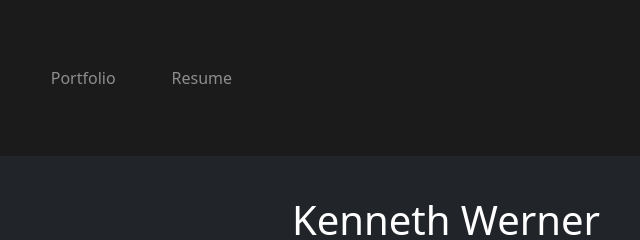
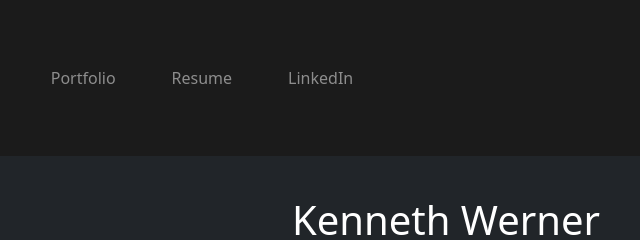
Before and after one commit to AustinJacobz/portfolio, a plain HTML site: page index.html in a window 1280 px wide. Shown: the top 240 px of the page, 194-834 px from the left. Drawn offline with nearby package versions, Linux system fonts and the light colour scheme.

Commit message:
updated.

```diff
--- a/index.html
+++ b/index.html
@@ -24,6 +24,9 @@
                       </li>
                       <li class="nav-item">
                         <a class="nav-link text-white-50" href="Kenneth Werner.docx">Resume</a>
+                      </li>
+                      <li class="nav-item">
+                        <a class="nav-link text-white-50" href="https://www.linkedin.com/in/kenny-werner-20b8a91b7/">LinkedIn</a>
                       </li>
                     </ul>
                   </div>
```
Also changed, not shown: 1 other file.
